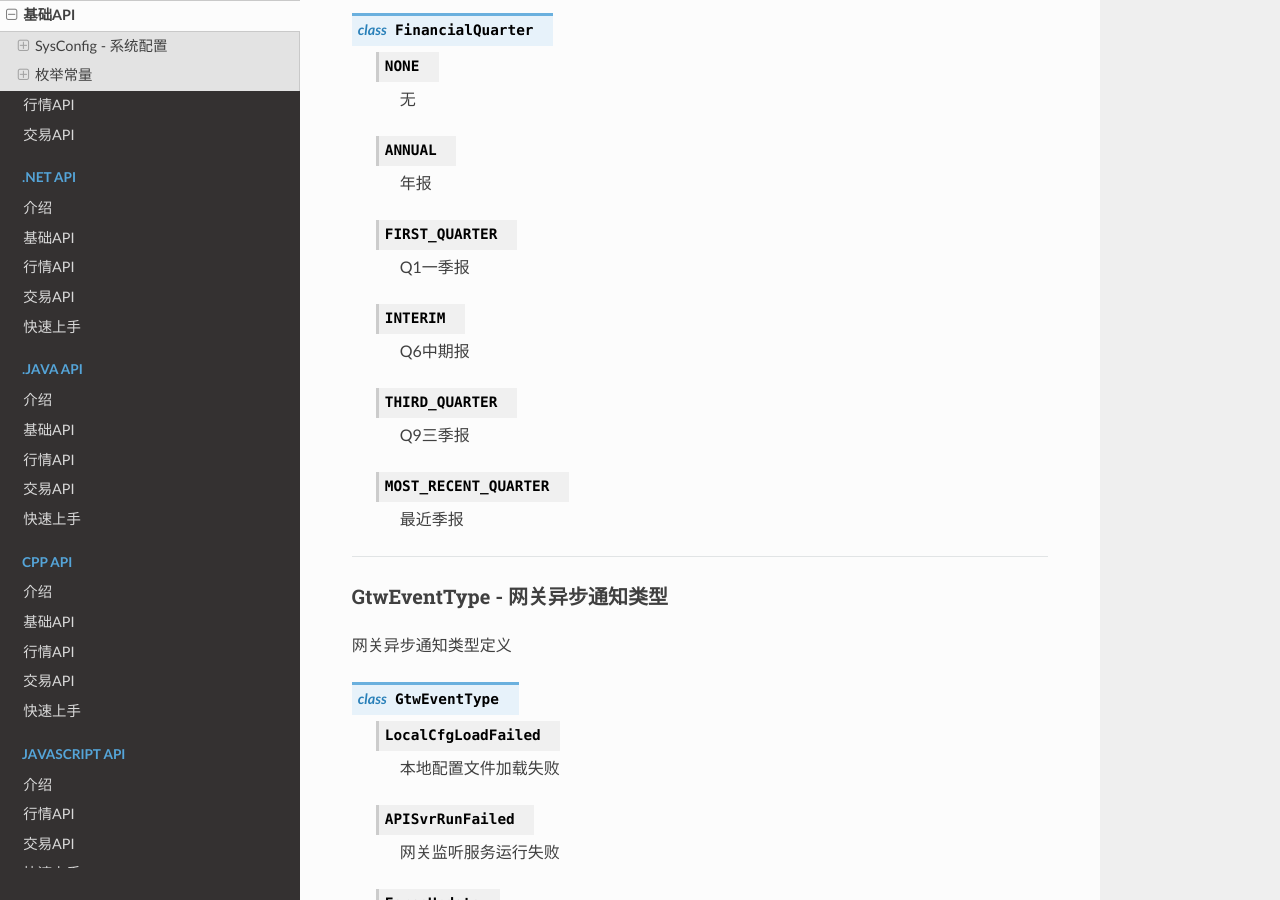
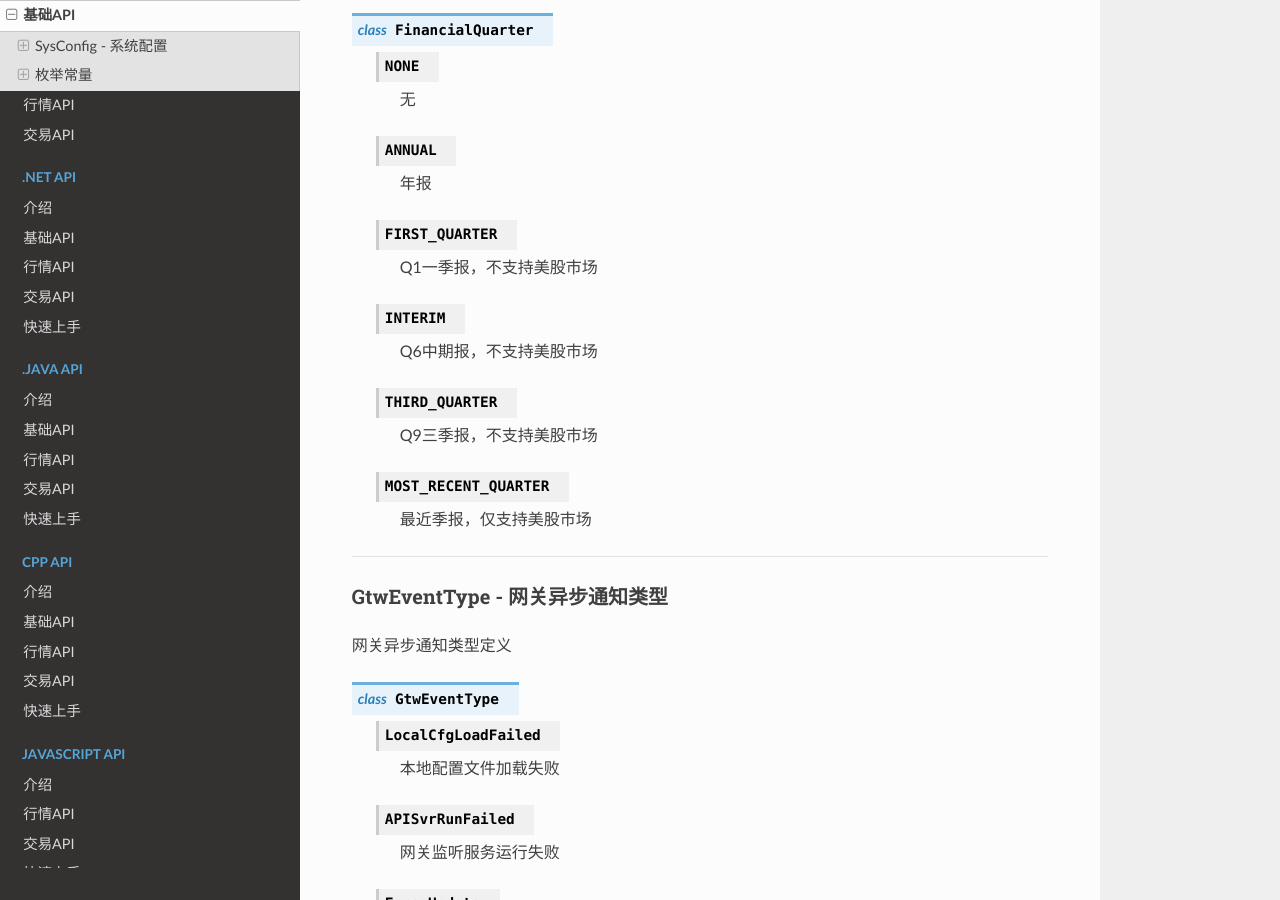
Before and after one commit to FutunnOpen/futu-api-doc, a Sphinx documentation site: the page built from doc_maker/source/api/Base_API.rst, in a window 1280 px wide and 900 px high, scrolled down 3500 px. Built offline with Sphinx 7.4.7 and the Read the Docs theme 2.0.0, drawn with Linux system fonts in a browser that asks for light colours.

Commit message:
增加财务周期说明

```diff
--- a/doc_maker/source/api/Base_API.rst
+++ b/doc_maker/source/api/Base_API.rst
@@ -188,19 +188,19 @@ FinancialQuarter - 财务指标周期
 
  ..  py:attribute:: FIRST_QUARTER
 
-  Q1一季报
+  Q1一季报，不支持美股市场
 
  ..  py:attribute:: INTERIM
 
-  Q6中期报
+  Q6中期报，不支持美股市场
 
  ..  py:attribute:: THIRD_QUARTER
 
-  Q9三季报
+  Q9三季报，不支持美股市场
 
  ..  py:attribute:: MOST_RECENT_QUARTER
 
-  最近季报
+  最近季报，仅支持美股市场
 
 --------------------------------------
 
```
